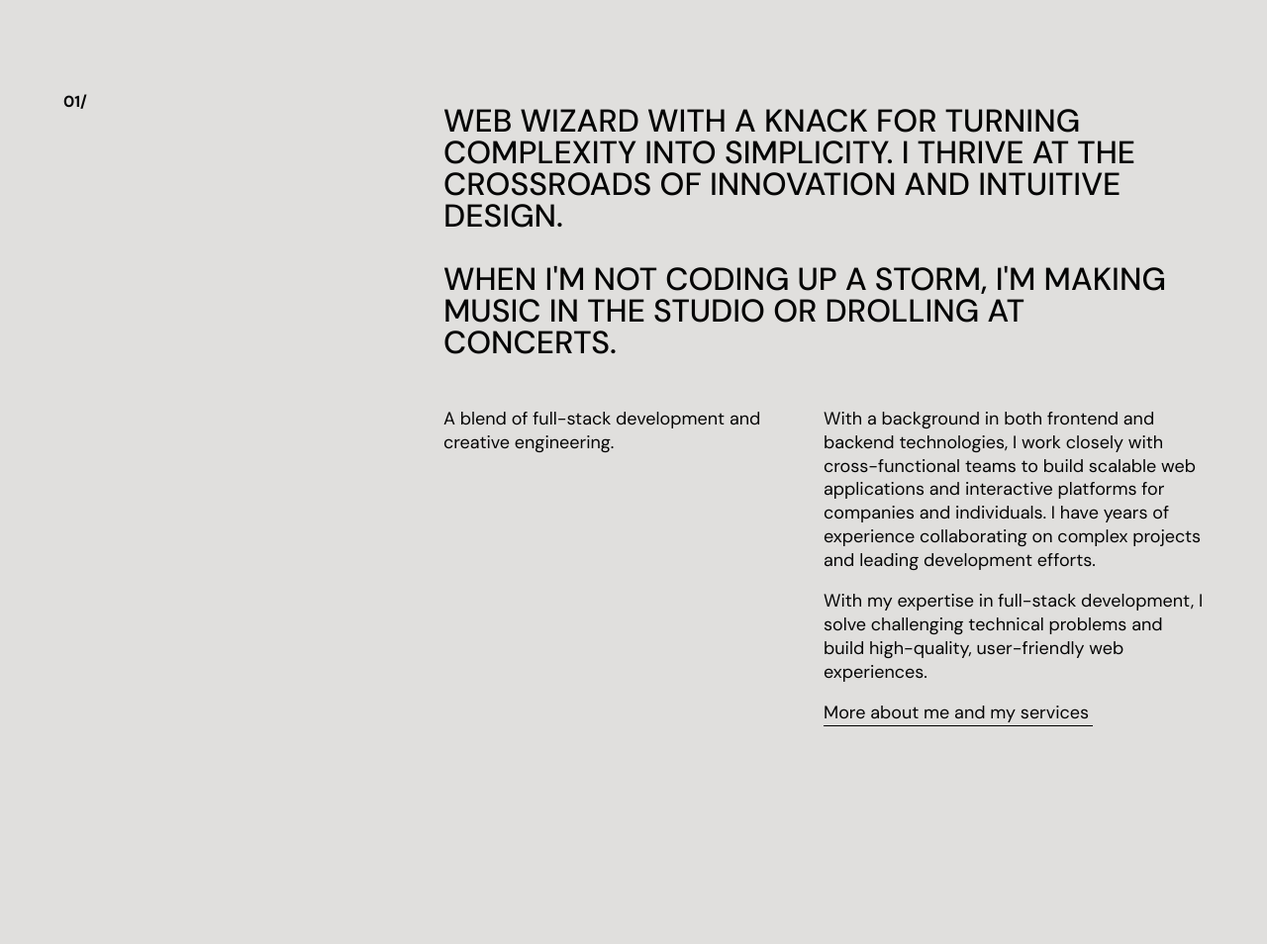
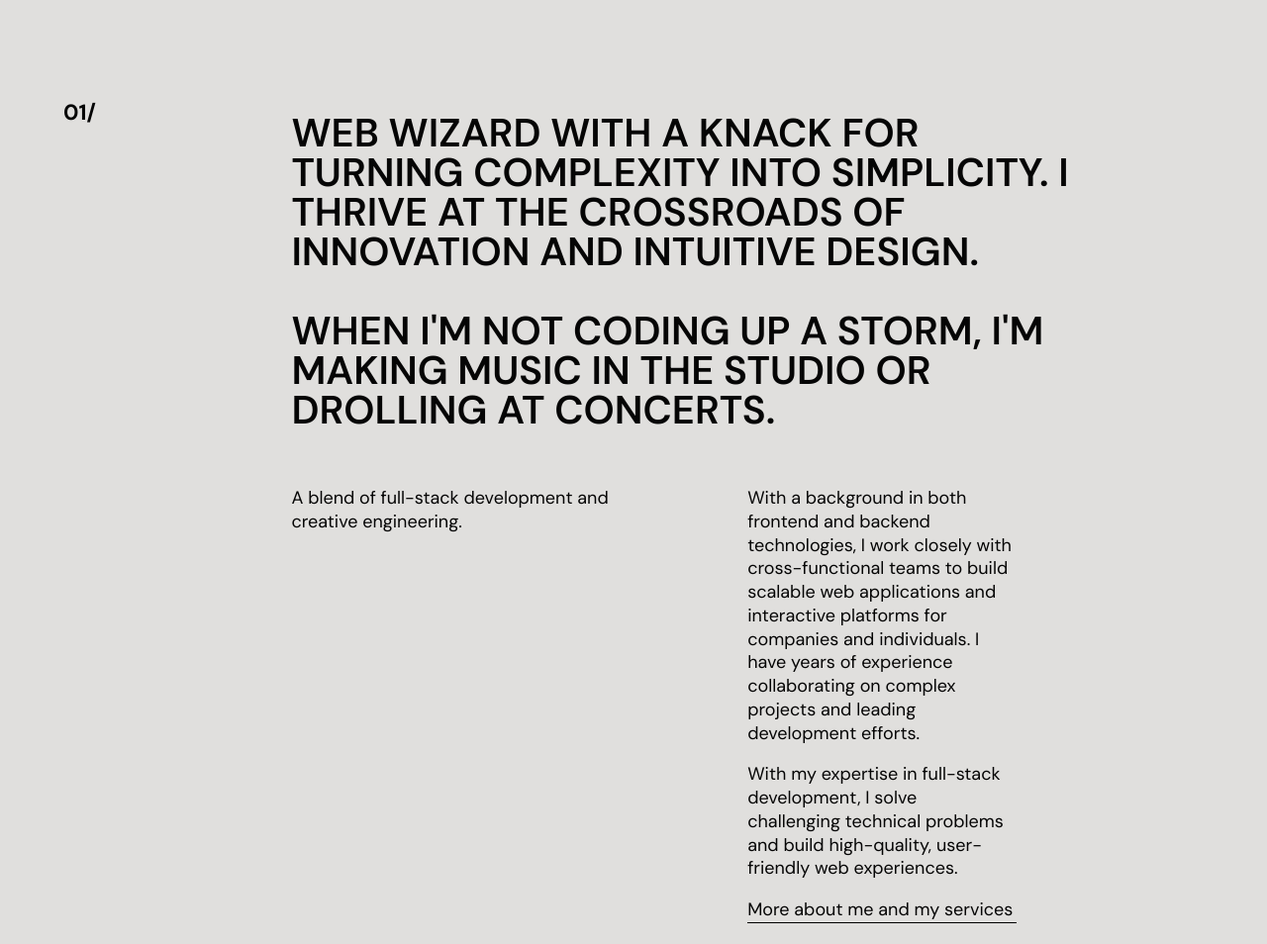
Before and after one commit to joaoiguana/cv-website, a website built with Parcel: page _src/index.html in a window 1280 px wide. Shown: the part 822-1776 px from the top of the page at 99% size. Before the commit the page ends 1574 px from the top, so only its background shows below. Built offline with nearby package versions, Linux system fonts and the light colour scheme.

Commit message:
styled profile section pc view

```diff
--- a/_src/scss/style.scss
+++ b/_src/scss/style.scss
@@ -248,26 +248,40 @@ main {
     }
 
     .profile {
+      padding-bottom: 12rem;
+
       .profile-container {
         display: grid;
-        grid-template-columns: repeat(3, 1fr);
+        grid-template-columns: 20% 40% 40%;
         grid-template-areas:
                   "tag intro intro"
                   "tag header description";
 
         .profile-tag {
           grid-area: tag;
+
+          h4 {
+            font-size: 22px;
+          }
         }
 
         .profile-intro {
+          padding-right: 7rem;
           grid-area: intro;
+
+          p {
+            font-size: 40px;
+            font-weight: 600;
+          }
         }
 
         .profile-description-header {
+          padding-right: 7rem;
           grid-area: header;
         }
 
         .profile-description {
+          padding-right: 12rem;
           grid-area: description;
         }
       }
```
